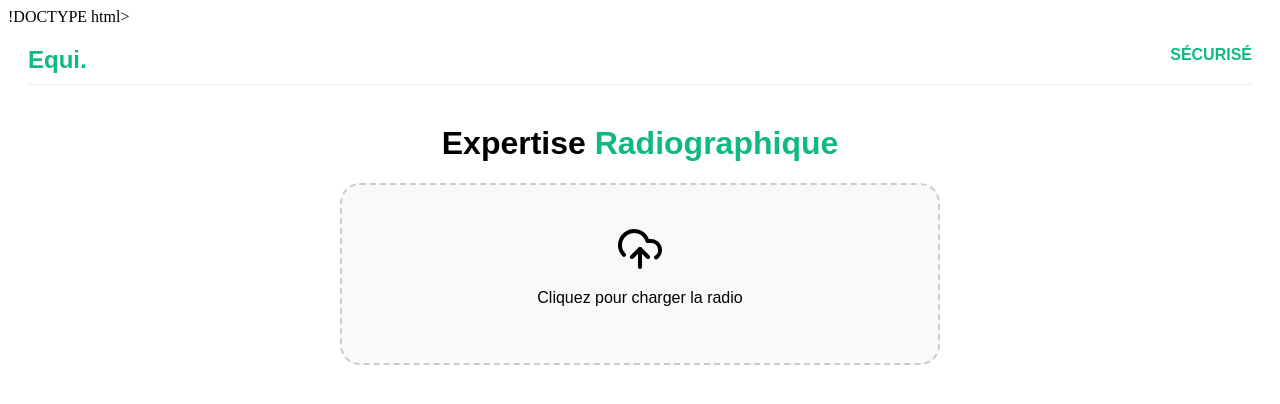
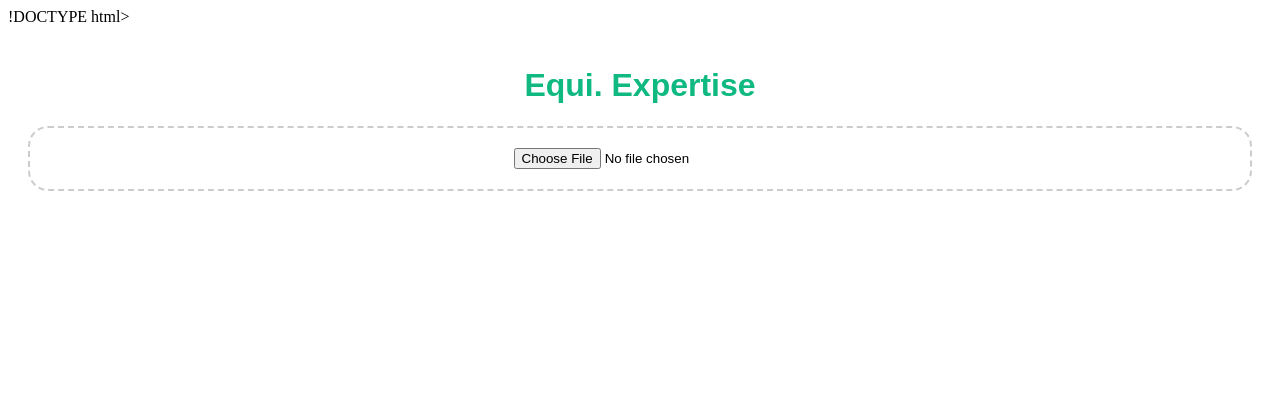
Before and after one commit to ALRUnicorn/ma-super-app-ia, a React (Vite) app: page / in a window 1280 px wide. Shown: the top 404 px of the page. Built offline with nearby package versions, Linux system fonts and the light colour scheme.

Commit message:
Update App.tsx

```diff
--- a/src/App.tsx
+++ b/src/App.tsx
@@ -1,6 +1,5 @@
 import React, { useState } from 'react';
 import { GoogleGenerativeAI } from '@google/generative-ai';
-import { UploadCloud } from 'lucide-react';
 
 export default function App() {
 const [image, setImage] = useState(null);
@@ -21,46 +20,30 @@ if (!image) return;
 setLoading(true);
 try {
 // @ts-ignore
-const apiKey = import.meta.env.VITE_API_KEY || "";
-const genAI = new GoogleGenerativeAI(apiKey);
+const genAI = new GoogleGenerativeAI(import.meta.env.VITE_API_KEY || "");
 const model = genAI.getGenerativeModel({ model: "gemini-1.5-flash" });
 const base64Data = image.split(',')[1];
 const result = await model.generateContent([
-"Analyse cette radio de cheval en tant qu'expert.",
+"Agis en expert vétérinaire équin. Analyse cette radio.",
 { inlineData: { data: base64Data, mimeType: "image/jpeg" } }
 ]);
 setAnalysis(result.response.text());
 } catch (err) {
-setAnalysis("Erreur. Vérifiez la clé API sur Vercel.");
+setAnalysis("Erreur. Vérifiez votre clé API sur Vercel.");
 }
 setLoading(false);
 };
 
 return (
-<div style={{ minHeight: '100vh', padding: '20px', fontFamily: 'sans-serif' }}>
-<nav style={{ display: 'flex', justifyContent: 'space-between', borderBottom: '1px solid #eee', paddingBottom: '10px' }}>
-<span style={{ fontWeight: 'bold', fontSize: '24px', color: '#10b981' }}>Equi.</span>
-<div style={{ color: '#10b981', fontWeight: 'bold' }}>SÉCURISÉ</div>
-</nav>
-<main style={{ maxWidth: '600px', margin: '40px auto', textAlign: 'center' }}>
-<h1>Expertise <span style={{ color: '#10b981' }}>Radiographique</span></h1>
-<div style={{ border: '2px dashed #ccc', padding: '40px', borderRadius: '20px', backgroundColor: '#f9f9f9' }}>
-{image ? (
-<div>
-<img src={image} style={{ maxWidth: '100%', borderRadius: '10px' }} />
-{!loading && <button onClick={runAnalysis} style={{ marginTop: '20px', padding: '10px 20px', backgroundColor: '#000', color: '#fff', borderRadius: '20px', cursor: 'pointer' }}>Analyser</button>}
+<div style={{ padding: '20px', textAlign: 'center', fontFamily: 'sans-serif' }}>
+<h1 style={{ color: '#10b981' }}>Equi. Expertise</h1>
+<div style={{ border: '2px dashed #ccc', padding: '20px', borderRadius: '20px' }}>
+<input type="file" onChange={handleImage} accept="image/*" />
+{image && <img src={image} style={{ width: '100%', maxWidth: '300px', marginTop: '20px' }} />}
+{image && !loading && <button onClick={runAnalysis} style={{ display: 'block', margin: '20px auto', padding: '10px 20px' }}>Lancer l'expertise</button>}
+{loading && <p>Analyse en cours...</p>}
 </div>
-) : (
-<label style={{ cursor: 'pointer' }}>
-<UploadCloud size={48} style={{ margin: '0 auto' }} />
-<input type="file" style={{ display: 'none' }} onChange={handleImage} />
-<p>Cliquez pour charger la radio</p>
-</label>
-)}
-{loading && <p>Analyse IA en cours...</p>}
-</div>
-{analysis && <div style={{ marginTop: '20px', textAlign: 'left', padding: '20px', backgroundColor: '#eee', borderRadius: '10px' }}>{analysis}</div>}
-</main>
+{analysis && <div style={{ marginTop: '20px', textAlign: 'left', background: '#f0f0f0', padding: '15px' }}>{analysis}</div>}
 </div>
 );
 }
```
